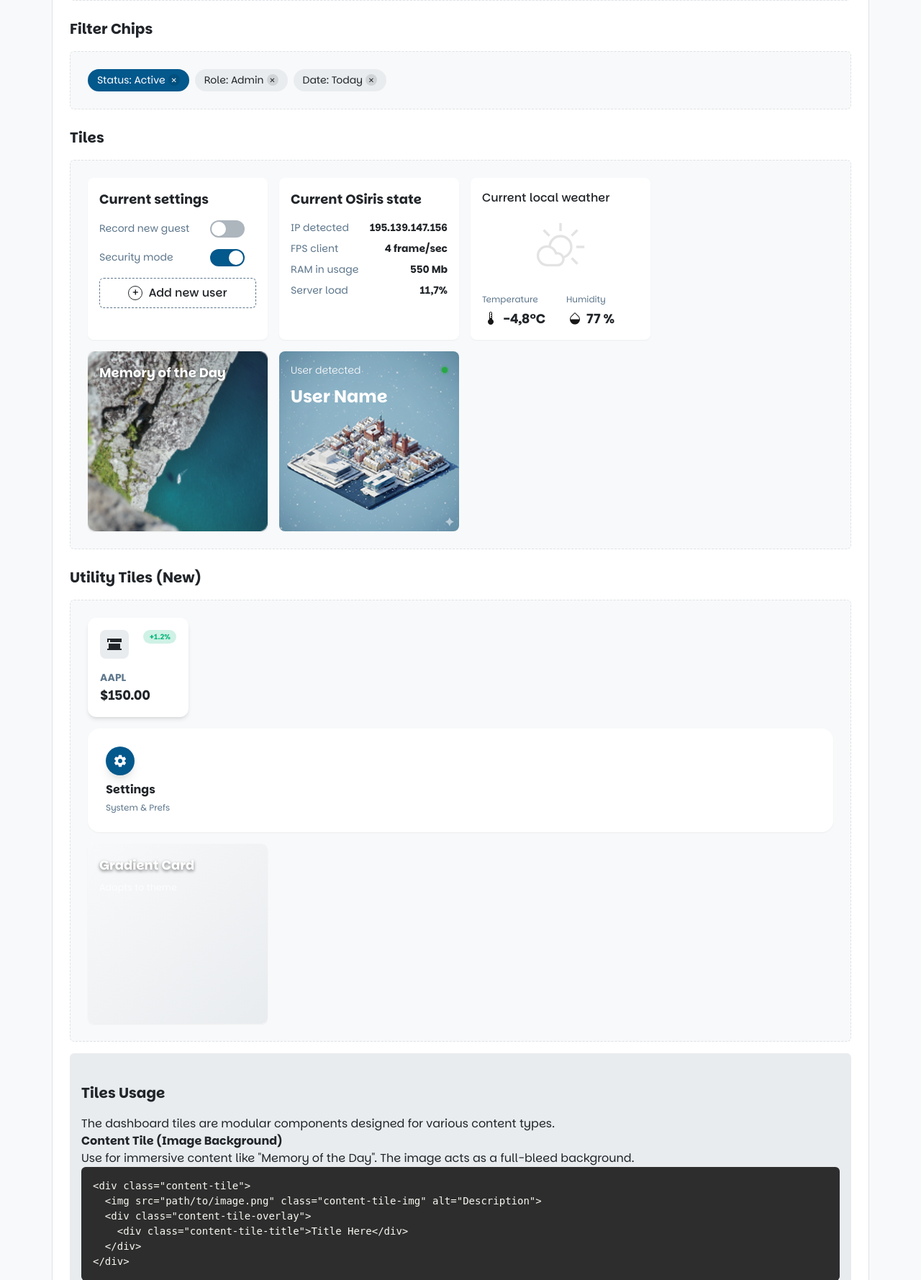
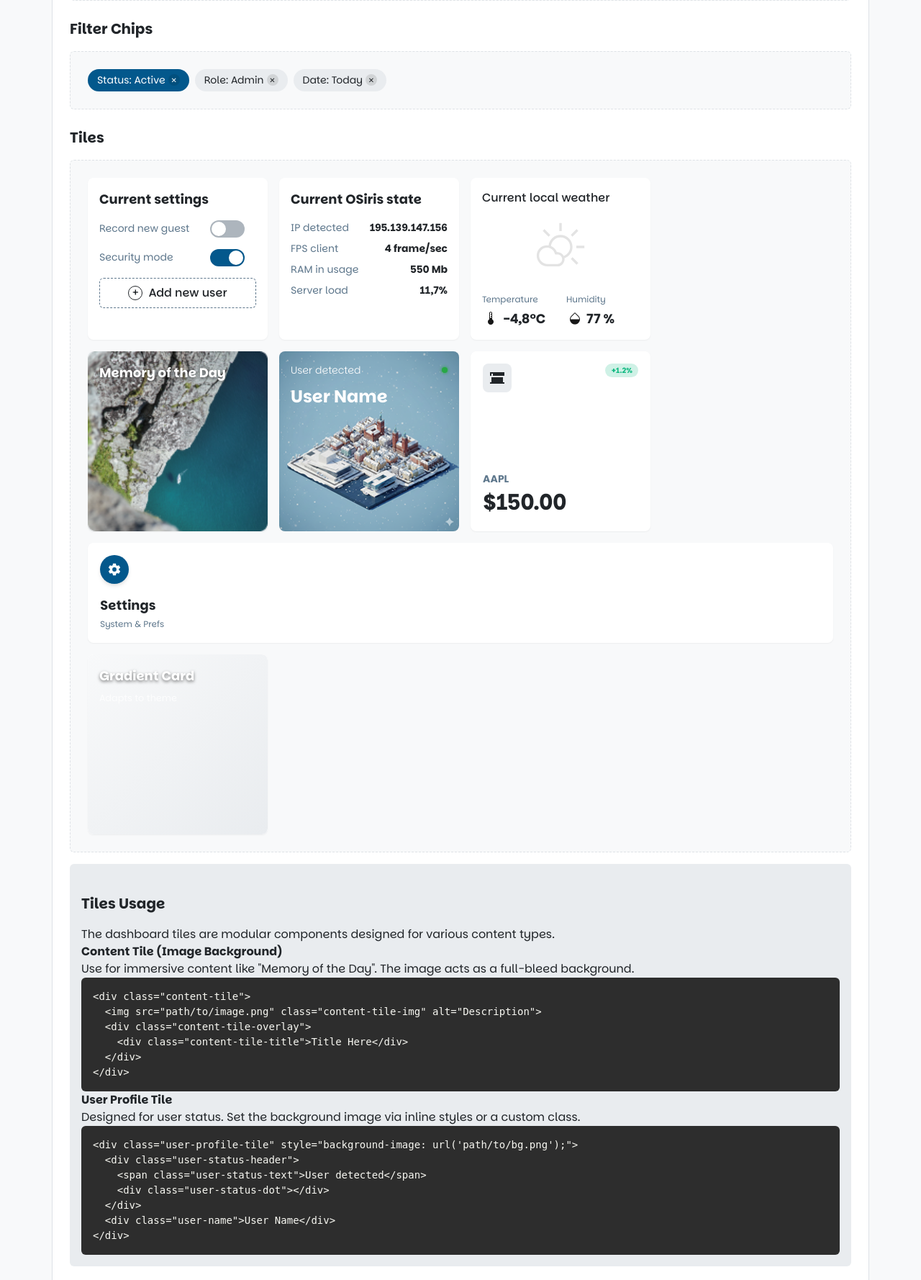
Before and after one commit to noway0w/Design-System-OSiris, a PHP site: page /public_html/index.html in a window 1280 px wide. Shown: the part 3398-5176 px from the top of the page at 72% size. Run offline with PHP 8.4, Linux system fonts and the light colour scheme; some libraries are stand-ins or nearby versions.

Commit message:
refactor: Move utility tiles to main section and adapt sizes
Co-authored-by: Cursor <cursoragent@cursor.com>

```diff
--- a/public_html/css/components/dashboard.css
+++ b/public_html/css/components/dashboard.css
@@ -225,10 +225,10 @@
 /* Stock Tile */
 .stock-tile {
   background: var(--surface-color);
-  border-radius: var(--radius-xl);
+  border-radius: var(--radius-lg);
   padding: var(--spacing-md);
-  box-shadow: var(--shadow-md);
-  min-width: 140px;
+  box-shadow: var(--shadow-sm);
+  min-width: 250px; /* Match other tiles */
   display: flex;
   flex-direction: column;
   justify-content: space-between;
@@ -243,7 +243,7 @@
 
 .stock-tile:hover {
   transform: translateY(-2px);
-  box-shadow: var(--shadow-lg);
+  box-shadow: var(--shadow-md);
 }
 
 .stock-header {
@@ -297,7 +297,7 @@
 }
 
 .stock-price {
-  font-size: var(--font-size-lg);
+  font-size: var(--font-size-3xl); /* Larger to match KPI */
   font-weight: var(--font-weight-bold);
   color: var(--text-color);
 }
@@ -309,19 +309,19 @@
 /* Utility Settings Tile (Button) */
 .utility-settings-tile {
   background: var(--surface-color);
-  border-radius: var(--radius-2xl, 1rem);
-  padding: var(--spacing-lg); /* p-5 ~ 20px */
+  border-radius: var(--radius-lg);
+  padding: var(--spacing-md);
   box-shadow: var(--shadow-sm);
   display: flex;
   flex-direction: column;
   align-items: flex-start;
-  gap: var(--spacing-sm); /* gap-3 ~ 12px */
+  gap: var(--spacing-md);
   border: 1px solid transparent;
   transition: all var(--transition-base);
   text-align: left;
   cursor: pointer;
   width: 100%;
-  min-width: 160px;
+  min-width: 250px; /* Match other tiles */
 }
 
 [data-theme="dark"] .utility-settings-tile {
@@ -346,7 +346,7 @@
   border-radius: var(--radius-full);
   background: var(--primary-color);
   color: white;
-  box-shadow: 0 10px 15px -3px rgba(0, 0, 0, 0.1), 0 4px 6px -2px rgba(0, 0, 0, 0.05); /* shadow-lg */
+  box-shadow: var(--shadow-md);
   transition: transform var(--transition-base);
 }
 
@@ -357,6 +357,7 @@
 .utility-title {
   font-weight: var(--font-weight-bold);
   color: var(--text-color);
+  font-size: var(--font-size-lg);
   transition: color var(--transition-base);
 }
 
--- a/public_html/index.html
+++ b/public_html/index.html
@@ -402,12 +402,8 @@
         </div>
         <div class="user-name">User Name</div>
       </div>
-    </div>
 
-    <h3>Utility Tiles (New)</h3>
-    <div class="component-demo" style="align-items: stretch;">
-
-      <!-- Stock Tile -->
+      <!-- Component 6: Stock Tile -->
       <div class="stock-tile">
         <div class="stock-header">
           <div class="stock-icon-wrapper">
@@ -422,7 +418,7 @@
         </div>
       </div>
 
-      <!-- Settings Tile Button -->
+      <!-- Component 7: Settings Tile Button -->
       <button class="utility-settings-tile">
         <div class="utility-icon-circle">
           <!-- Material Symbol: settings -->
@@ -434,15 +430,14 @@
         </div>
       </button>
 
-      <!-- Gradient Card Example -->
-      <div class="content-tile" style="min-width: 250px;">
+      <!-- Component 8: Gradient Card Example -->
+      <div class="content-tile">
         <div class="gradient-card-bg"></div>
         <div class="content-tile-overlay">
           <div class="content-tile-title">Gradient Card</div>
           <p style="color: rgba(255,255,255,0.8); font-size: 0.8rem; margin-top: 8px;">Adapts to theme</p>
         </div>
       </div>
-
     </div>
 
     <div class="usage-box">
```
